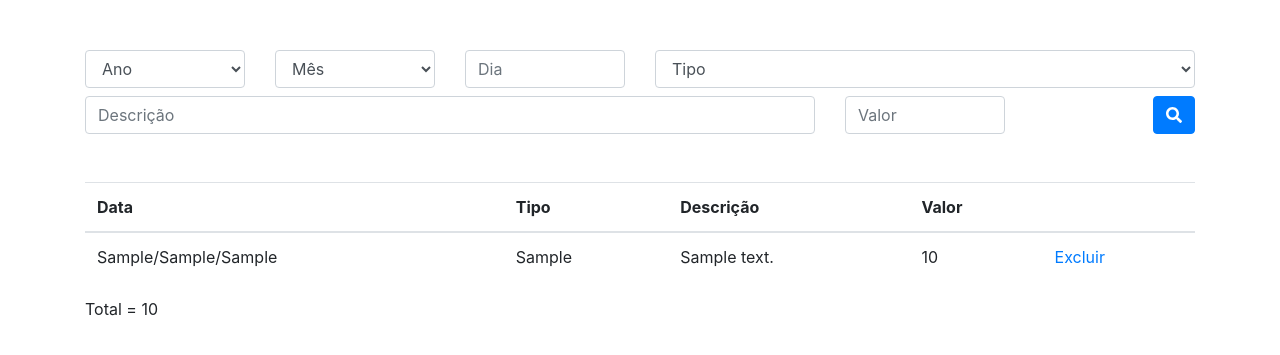
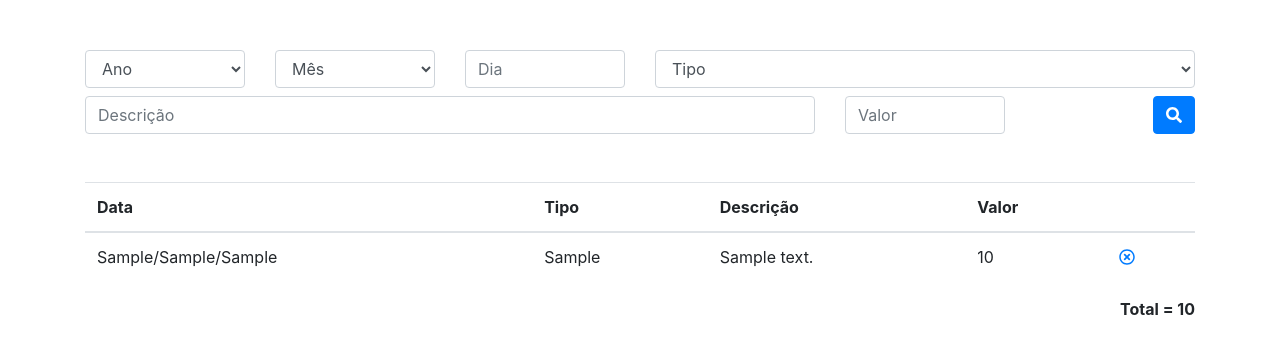
Before and after one commit to lucasgf007/finans2.0, a PHP site: page /pag/php/consulta.php in a window 1280 px wide. Shown: the part 182-537 px from the top of the page. Run offline with PHP 8.4, Linux system fonts and the light colour scheme; the visitor is signed in with stand-in values (Sample User, id 1); tables that the repository leaves empty or names only in its code hold one stand-in row (values such as "Sample post"); some libraries are stand-ins or nearby versions.

Commit message:
teste de estilo

```diff
--- a/pag/php/consulta.php
+++ b/pag/php/consulta.php
@@ -133,7 +133,8 @@ session_start();
         </div>
 
         <div class="col-md-2 d-flex justify-content-end">
-          <button type="button" class="btn btn-primary" onclick="pesquisarDespesa()">
+          <button type="button" class="btn btn-primary">
+          <!-- onclick="pesquisarDespesa()" -->
             <i class="fas fa-search"></i>
           </button>
         </div>
@@ -200,7 +201,7 @@ session_start();
                             <td>" . $row["tipo"] . "</td>
                             <td>" . $row["descricao"] . "</td>
                             <td>" . $row["valor"] . "</td>
-                            <td> <a href='consulta/remove.php?id=" . $row["id"]. "'> Excluir </a> </td>
+                            <td> <a href='consulta/remove.php?id=" . $row["id"]. "'> <i class='far fa-times-circle'></i> </a> </td>
                           </tr>"
                         ?>
                         <?php
@@ -217,8 +218,8 @@ session_start();
               ?>
             </tbody>
           </table>
-          <div class="mt-3">
-                <p>
+          <div class="mt-3 text-right">
+                <p class="font-weight-bold">
                   <?="Total = " . $cont ?>
                 </p>
           </div>
```
